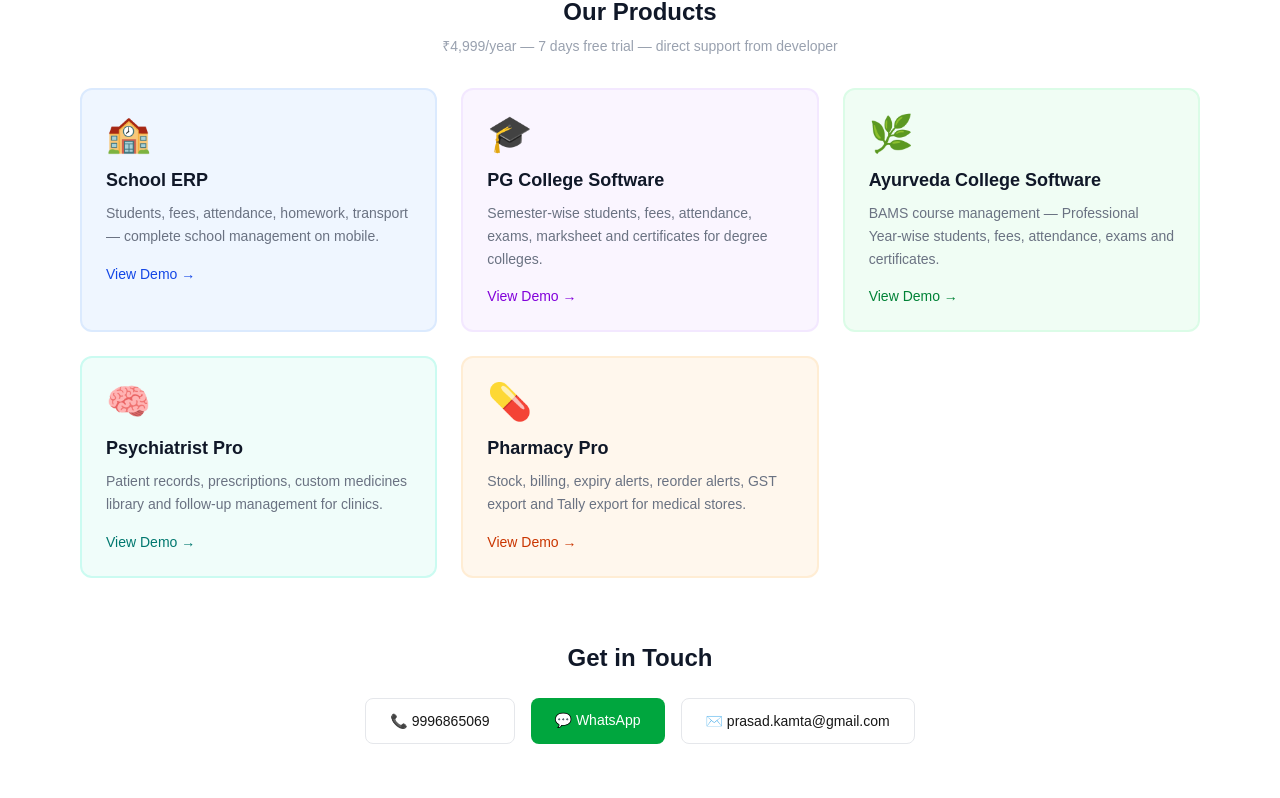
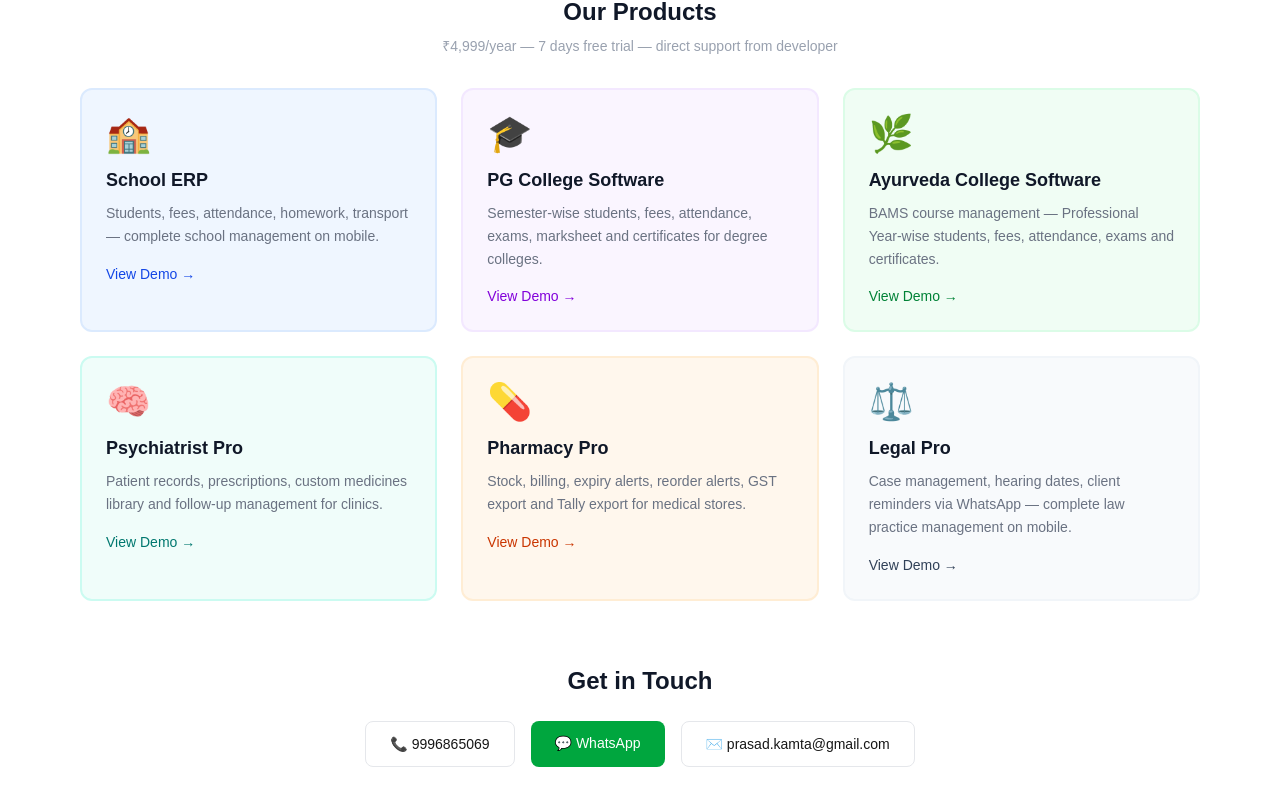
Before and after one commit to nanhaayurveda-kpt/nishant-hub, a Next.js app: page / in a window 1280 px wide. Shown: the part 495-1293 px from the top of the page. Built offline with nearby package versions, Linux system fonts and the light colour scheme.

Commit message:
force deploy

```diff
--- a/app/page.js
+++ b/app/page.js
@@ -36,6 +36,13 @@ const products = [
     url: "https://pharma.nishantsoftwares.in",
     color: "orange",
   },
+  {
+    icon: "⚖️",
+    title: "Legal Pro",
+    desc: "Case management, hearing dates, client reminders via WhatsApp — complete law practice management on mobile.",
+    url: "https://legal.nishantsoftwares.in",
+    color: "slate",
+  },
 ];
 const colorMap = {
   blue: "bg-blue-50 text-blue-700 border-blue-100 hover:border-blue-300",
@@ -45,6 +52,7 @@ const colorMap = {
   teal: "bg-teal-50 text-teal-700 border-teal-100 hover:border-teal-300",
   orange:
     "bg-orange-50 text-orange-700 border-orange-100 hover:border-orange-300",
+  slate: "bg-slate-50 text-slate-700 border-slate-100 hover:border-slate-300",
 };
 
 export default function HomePage() {
```
